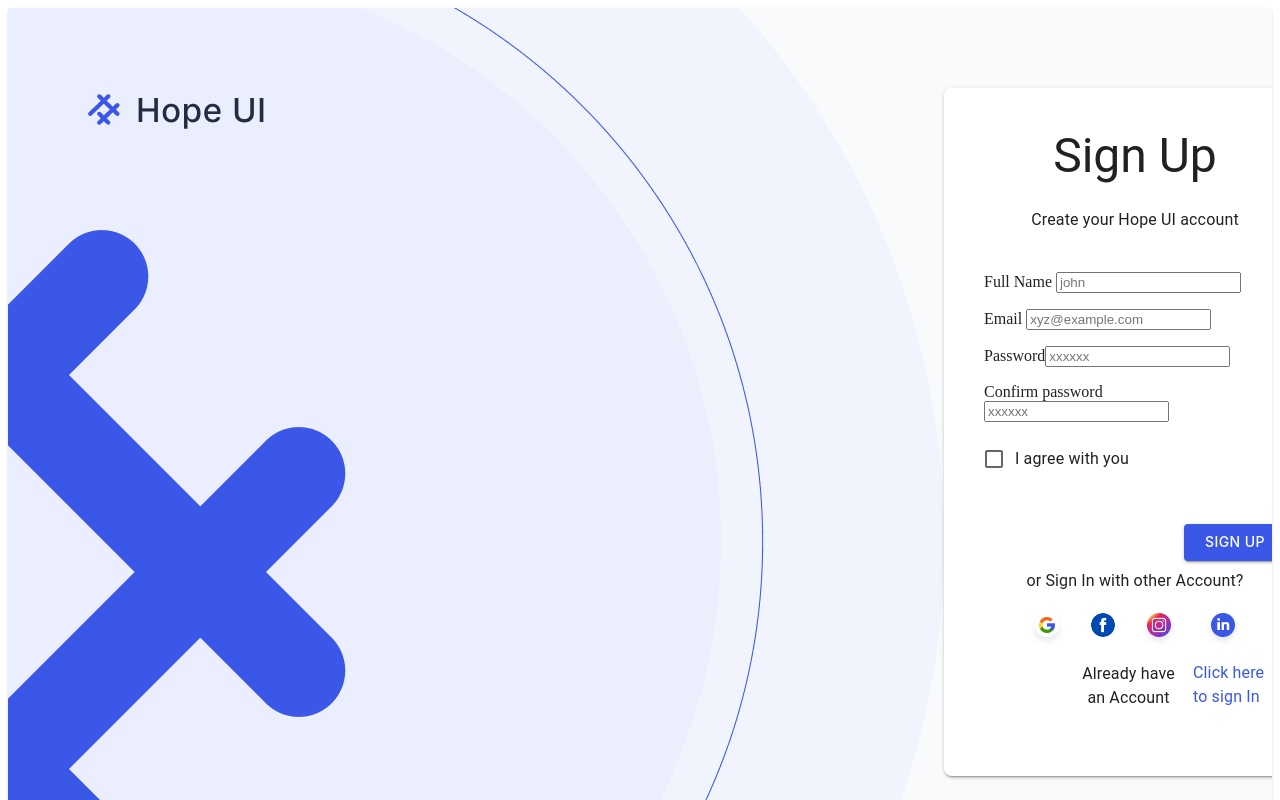
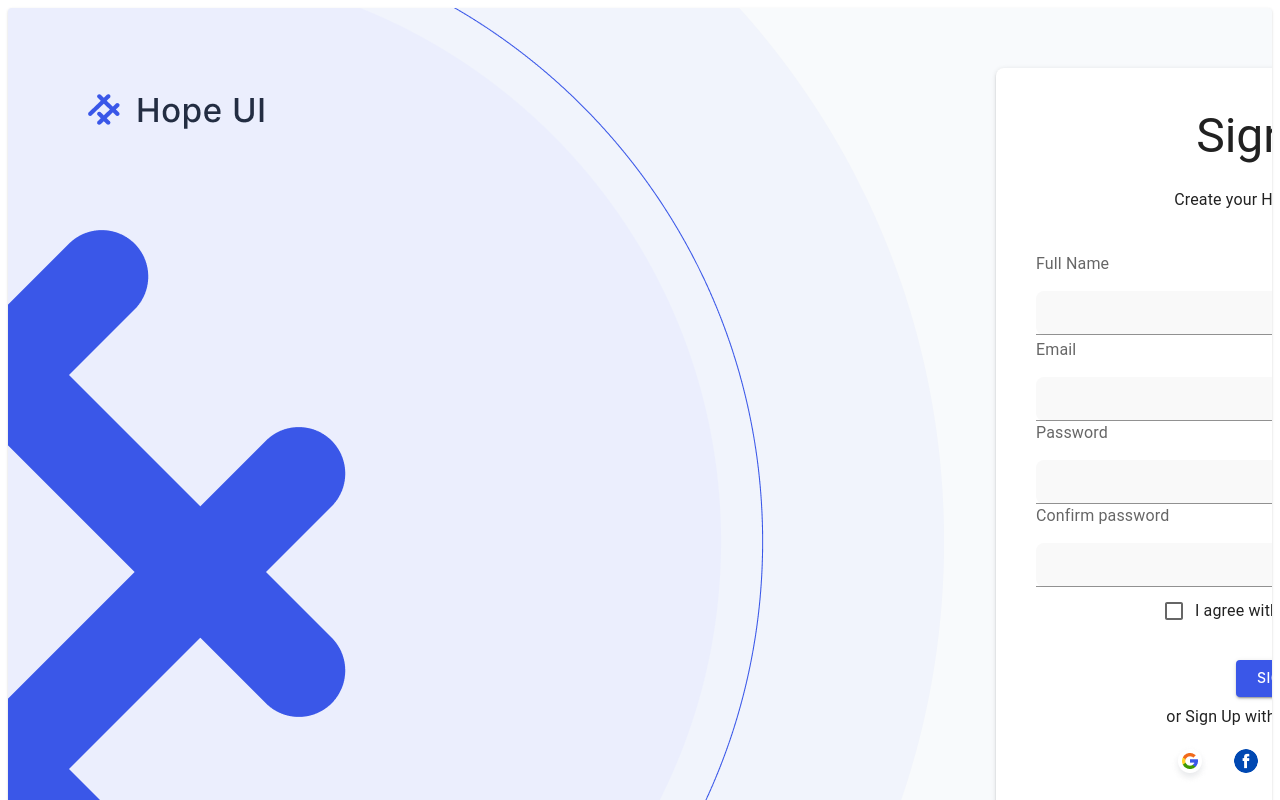
Before and after one commit to yahya-Tech59/Commission-Material, a React (Vite) app: page /signUp in a window 1280 px wide. Shown: the top 800 px of the page. Built offline with nearby package versions, Linux system fonts and the light colour scheme.

Commit message:
SignUp changed into mui design

```diff
--- a/src/Auth/SignUp.jsx
+++ b/src/Auth/SignUp.jsx
@@ -21,8 +21,12 @@ import {
   Box,
   Button,
   Checkbox,
+  FormControl,
   FormControlLabel,
+  FormHelperText,
+  FormLabel,
   Grid,
+  Input,
   ListItemButton,
   ListItemText,
   Typography,
@@ -89,13 +93,14 @@ export const SignUp = () => {
         onSubmit={handleSubmit(fetchRegister)}
         sx={{
           p: 5,
-          height: "38rem",
-          width: "30rem",
+          height: "45rem",
+          width: "34rem",
           borderRadius: "0.5rem",
           boxShadow: 2,
           bgcolor: "white",
           position: "relative",
-          top: 80,
+          left: 52,
+          top: 60,
         }}
       >
         <Box
@@ -113,72 +118,112 @@ export const SignUp = () => {
           </Typography>
         </Box>
 
-        <div className="flex mt-4 gap-5">
-          <div>
-            <span className="flex flex-col gap-1">
-              <label>Full Name </label>
-              <input
+        <FormControl>
+          <FormLabel>Full Name</FormLabel>
+          <Input
             type="text"
             {...register("name")}
-                className=" bg-[#F9F9F9] placeholder:text-slate-400 p-3 mb-1  mr-1 rounded-lg w-60"
-                placeholder="john"
+            margin="normal"
+            variant="outlined"
+            sx={{
+              backgroundColor: "#F9F9F9",
+              "&::placeholder": {
+                color: "text-slate-400",
+              },
+              padding: "0.75rem",
+              marginRight: "0.25rem",
+              borderRadius: "0.5rem",
+              width: "30rem",
+              height: "2.75rem",
+              border: "none",
+            }}
             value={name}
             onChange={(e) => setName(e.target.value)}
           />
-            </span>
-            <p className="text-red-400 ml-2">{errors.name?.message}</p>
-          </div>
+          <FormHelperText error>{errors.name?.message}</FormHelperText>
+        </FormControl>
 
-          <div>
-            <span className="flex flex-col gap-1">
-              <label>Email </label>
-              <input
-                type="text"
+        <FormControl>
+          <FormLabel>Email</FormLabel>
+          <Input
             {...register("email")}
-                className=" bg-[#F9F9F9] placeholder:text-slate-400 p-3 mr-1 rounded-lg w-60"
-                placeholder="xyz@example.com"
+            sx={{
+              backgroundColor: "#F9F9F9",
+              "&::placeholder": {
+                color: "#F9F9F9",
+              },
+              padding: "0.75rem",
+              marginRight: "0.25rem",
+              borderRadius: "0.5rem",
+              width: "30rem",
+              height: "2.75rem",
+              border: "none",
+            }}
             value={email}
             onChange={(e) => setEmail(e.target.value)}
           />
-            </span>
-            <p className="text-red-400 ml-2">{errors.email?.message}</p>
-          </div>
-        </div>
+          {errors.email?.message && (
+            <FormHelperText error>{errors.email.message}</FormHelperText>
+          )}
+        </FormControl>
 
-        <div className="flex mt-4 gap-5">
-          <div>
-            <span className="flex flex-col gap-1">
-              <label>Password</label>
-              <input
+        <FormControl>
+          <FormLabel>Password</FormLabel>
+          <Input
             type="password"
             {...register("password")}
-                className=" bg-[#F9F9F9] placeholder:text-slate-400 p-3 mr-1 rounded-lg w-60"
-                placeholder="xxxxxx"
+            margin="normal"
+            variant="outlined"
+            sx={{
+              backgroundColor: "#F9F9F9",
+              "&::placeholder": {
+                color: "text-slate-400",
+              },
+              padding: "0.75rem",
+              marginRight: "0.25rem",
+              borderRadius: "0.5rem",
+              width: "30rem",
+              height: "2.75rem",
+              border: "none",
+            }}
             value={password}
             onChange={(e) => setPassword(e.target.value)}
           />
-            </span>
-            <p className="text-red-400 ml-2">{errors.password?.message}</p>
-          </div>
+          {errors.password?.message && (
+            <FormHelperText error>{errors.password.message}</FormHelperText>
+          )}
+        </FormControl>
 
-          <div>
-            <span className="flex flex-col gap-1">
-              <label>Confirm password</label>
-              <input
+        <FormControl>
+          <FormLabel>Confirm password</FormLabel>
+          <Input
             type="password"
             {...register("ConfirmPassword")}
-                className=" bg-[#F9F9F9] placeholder:text-slate-400 p-3 mr-1 rounded-lg w-60"
-                placeholder="xxxxxx"
+            margin="normal"
+            variant="outlined"
+            sx={{
+              backgroundColor: "#F9F9F9",
+              "&::placeholder": {
+                color: "text-slate-400",
+              },
+              padding: "0.75rem",
+              marginRight: "0.25rem",
+              borderRadius: "0.5rem",
+              width: "30rem",
+              height: "2.75rem",
+              border: "none",
+            }}
           />
-            </span>
-            <p className="text-red-400 ml-2">
+          <FormHelperText error>
             {errors.ConfirmPassword?.message}
-            </p>
-          </div>
-        </div>
+          </FormHelperText>
+        </FormControl>
 
-        <Box display="flex" justifyContent="space-between" alignItems="center">
-          <FormControlLabel control={<Checkbox />} label="I agree with you" />
+        <Box ml={16}>
+          <FormControlLabel
+            control={<Checkbox />}
+            label="I agree with the terms of use "
+          />
         </Box>
 
         <Box>
@@ -186,7 +231,7 @@ export const SignUp = () => {
             type="submit"
             variant="contained"
             sx={{
-              mt: "2.75rem",
+              mt: "1.75rem",
               mb: 1,
               ml: 25,
               width: "6.375rem",
@@ -198,7 +243,7 @@ export const SignUp = () => {
           </Button>
 
           <Typography variant="body1" sx={{ textAlign: "center" }}>
-            or Sign In with other Account?
+            or Sign Up with other Account?
           </Typography>
         </Box>
 
```
Lines whose indentation alone changed are shown as unchanged.
